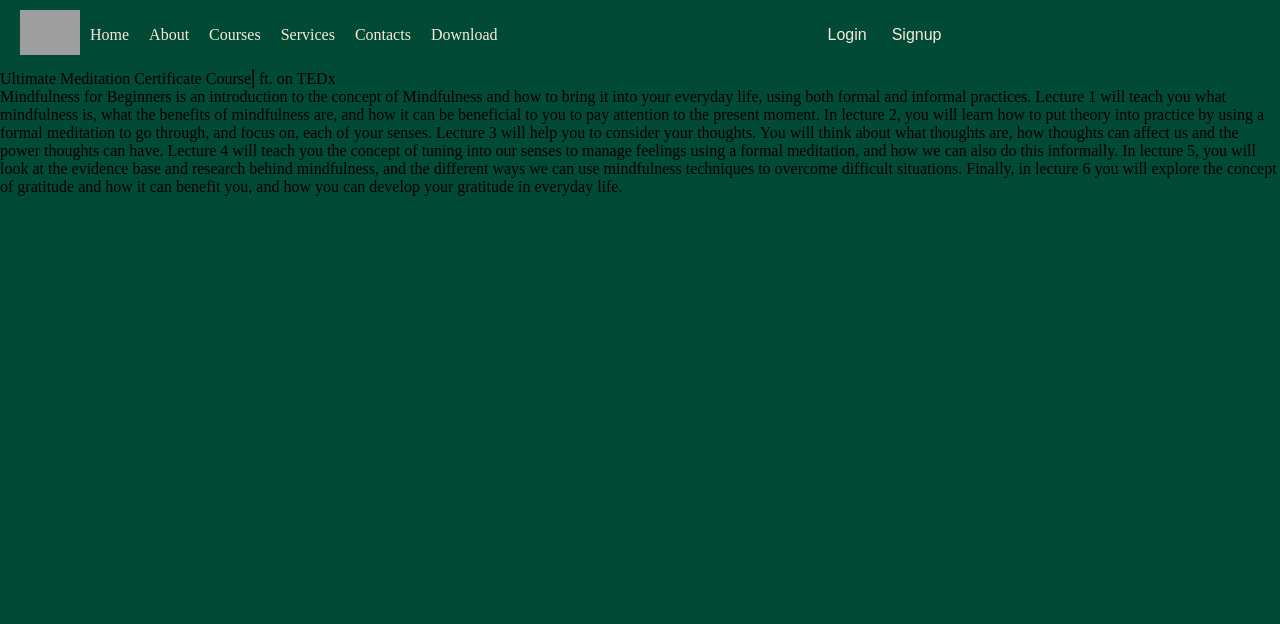
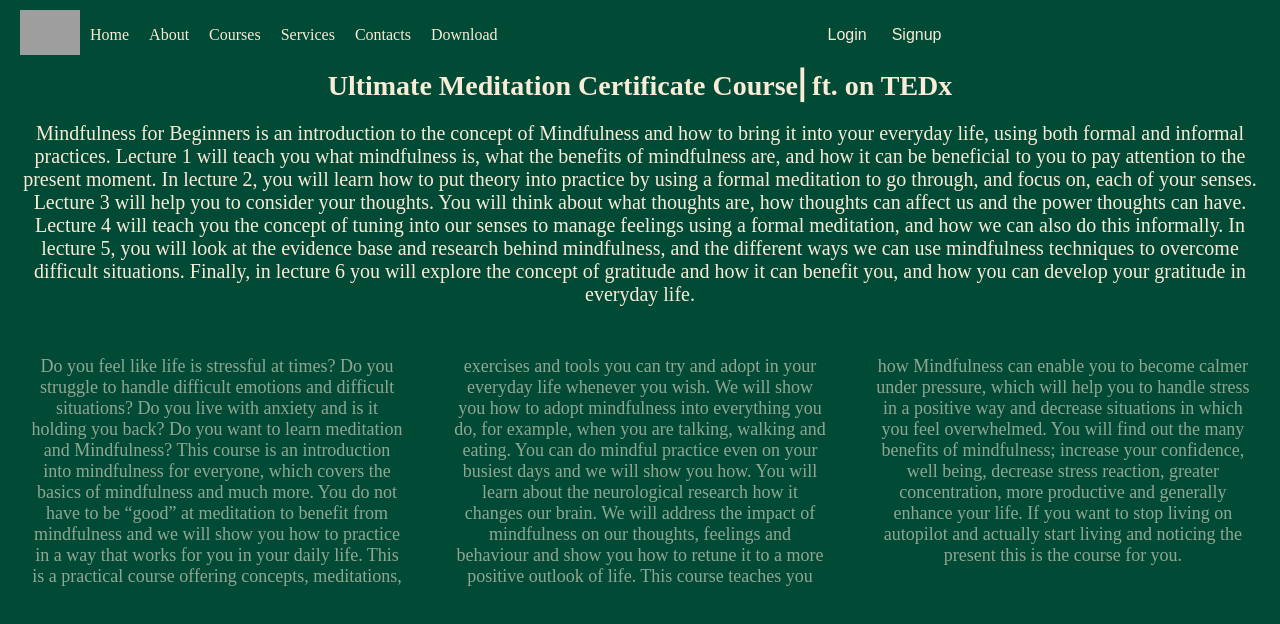
Before and after one commit to YanaKholod/Landing-page, a React (Create React App) app: page /courses/1 in a window 1280 px wide. Shown: the top 624 px of the page. Built offline with nearby package versions, Linux system fonts and the light colour scheme; grey boxes are pictures that could not be loaded.

Commit message:
sixth commit

```diff
--- a/src/components/Courses/Course.jsx
+++ b/src/components/Courses/Course.jsx
@@ -1,15 +1,16 @@
 import React from "react";
 import { useParams } from "react-router-dom";
 import { state } from "../store";
-
+import s from "./Course.module.css";
 const Course = () => {
   const { id } = useParams();
   const post = state[id];
 
   return (
-    <div>
-      <p>{post.title}</p>
-      <div>{post.content}</div>
+    <div className={s.allCourse}>
+      <h1>{post.title}</h1>
+      <div className={s.content}>{post.content}</div>
+      <div className={s.description}>{post.description}</div>
     </div>
   );
 };
--- /dev/null
+++ b/src/components/Courses/Course.module.css
@@ -0,0 +1,23 @@
+.allCourse{
+   display: block;
+}
+.allCourse >h1{
+   text-align: center;
+   color: antiquewhite;
+   font-size: 28px;
+}
+.content{
+   padding: 20px;
+   text-align: center;
+   color: antiquewhite;
+   font-size: 20px;
+}
+.description{
+   column-width: 33%;
+   column-count: 3;
+   column-gap: 4%;
+   text-align: center;
+   color:rgba(250, 235, 215, 0.575);
+   font-size: 18px;
+   padding: 30px;
+}
--- a/src/components/Courses/Courses.module.css
+++ b/src/components/Courses/Courses.module.css
@@ -40,8 +40,8 @@
 .links >a{
    display: block;
    text-align:right;
-   color: antiquewhite;
+   color: rgb(233, 171, 91);
    text-decoration: none;
-   font-size: 16px;
+   font-size: 20px;
    padding: 10px;
 }
```
Also changed, not shown: 1 other file (tests, documents, lock files or other folders).
